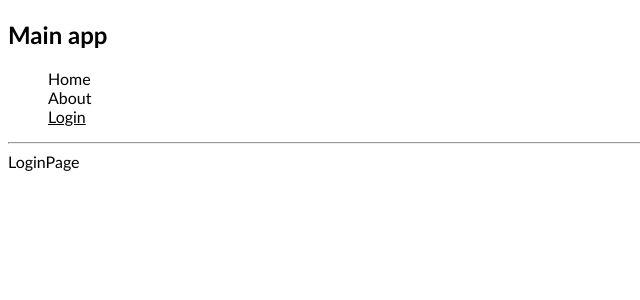
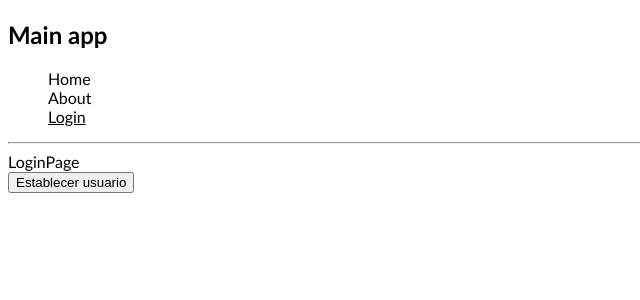
Before and after one commit to JhonEduard26/hooks-app, a React (Vite) app: page /login in a window 1280 px wide. Shown: the top 300 px of the page, without its empty margins (0-640 px from the left). Built offline with nearby package versions, Linux system fonts and the light colour scheme.

Commit message:
[ADD] context example

```diff
--- a/src/09-useContext/HomePage.jsx
+++ b/src/09-useContext/HomePage.jsx
@@ -1,5 +1,16 @@
+import { useContext } from 'react'
+import { UserContext } from './context/UserContext'
+
 export const HomePage = () => {
+
+  const { user } = useContext(UserContext)
+
   return (
-    <div>HomePage</div>
+    <>
+      <div>HomePage <small>{user?.name}</small></div>
+      <pre>
+        {JSON.stringify(user, null, 2)}
+      </pre>
+    </>
   )
 }
--- a/src/09-useContext/LoginPage.jsx
+++ b/src/09-useContext/LoginPage.jsx
@@ -1,5 +1,16 @@
+import { useContext } from 'react'
+import { UserContext } from './context/UserContext'
+
 export const LoginPage = () => {
+
+  const { user, setUser } = useContext(UserContext)
+
   return (
-    <div>LoginPage</div>
+    <>
+      <div>LoginPage</div>
+      <button onClick={() => setUser({ id: 123, name: 'Jhon', age: 23 })}>
+        Establecer usuario
+      </button>
+    </>
   )
 }
--- a/src/09-useContext/MainApp.jsx
+++ b/src/09-useContext/MainApp.jsx
@@ -1,9 +1,10 @@
 import { Navigate, Route, Routes, Link } from 'react-router-dom'
 import { HomePage, AboutPage, LoginPage, Navbar } from './'
+import { UserProvider } from './context/UserProvider'
 
 export const MainApp = () => {
   return (
-    <>
+    <UserProvider>
       <h2>Main app</h2>
 
       <Navbar />
@@ -16,6 +17,6 @@ export const MainApp = () => {
         <Route path="login" element={<LoginPage />} />
         <Route path="*" element={<Navigate to={'/'} />} />
       </Routes>
-    </>
+    </UserProvider>
   )
 }
--- /dev/null
+++ b/src/09-useContext/context/UserContext.jsx
@@ -0,0 +1,3 @@
+import { createContext } from 'react';
+
+export const UserContext = createContext()
--- /dev/null
+++ b/src/09-useContext/context/UserProvider.jsx
@@ -0,0 +1,12 @@
+import { useState } from 'react'
+import { UserContext } from './UserContext'
+
+export const UserProvider = ({ children }) => {
+  const [user, setUser] = useState()
+
+  return (
+    <UserContext.Provider value={{ user, setUser }}>
+      {children}
+    </UserContext.Provider>
+  )
+}
```
